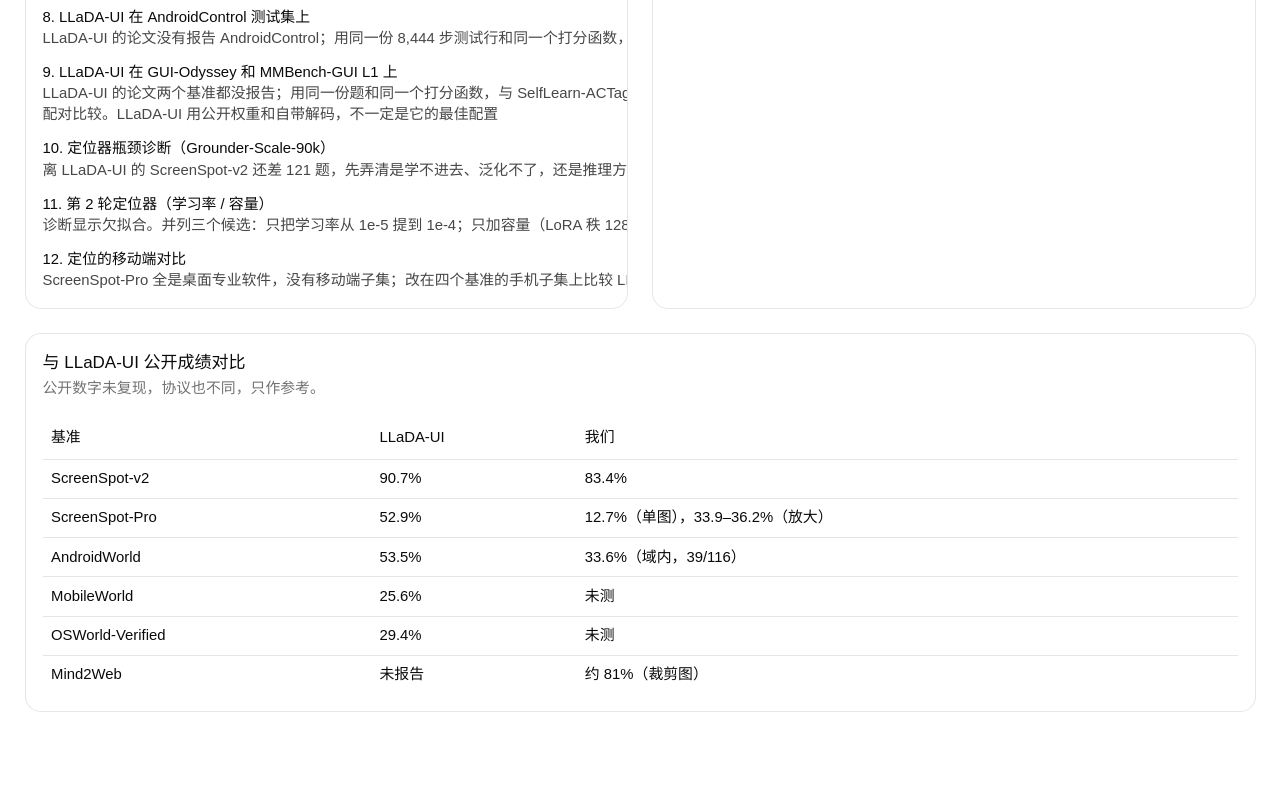
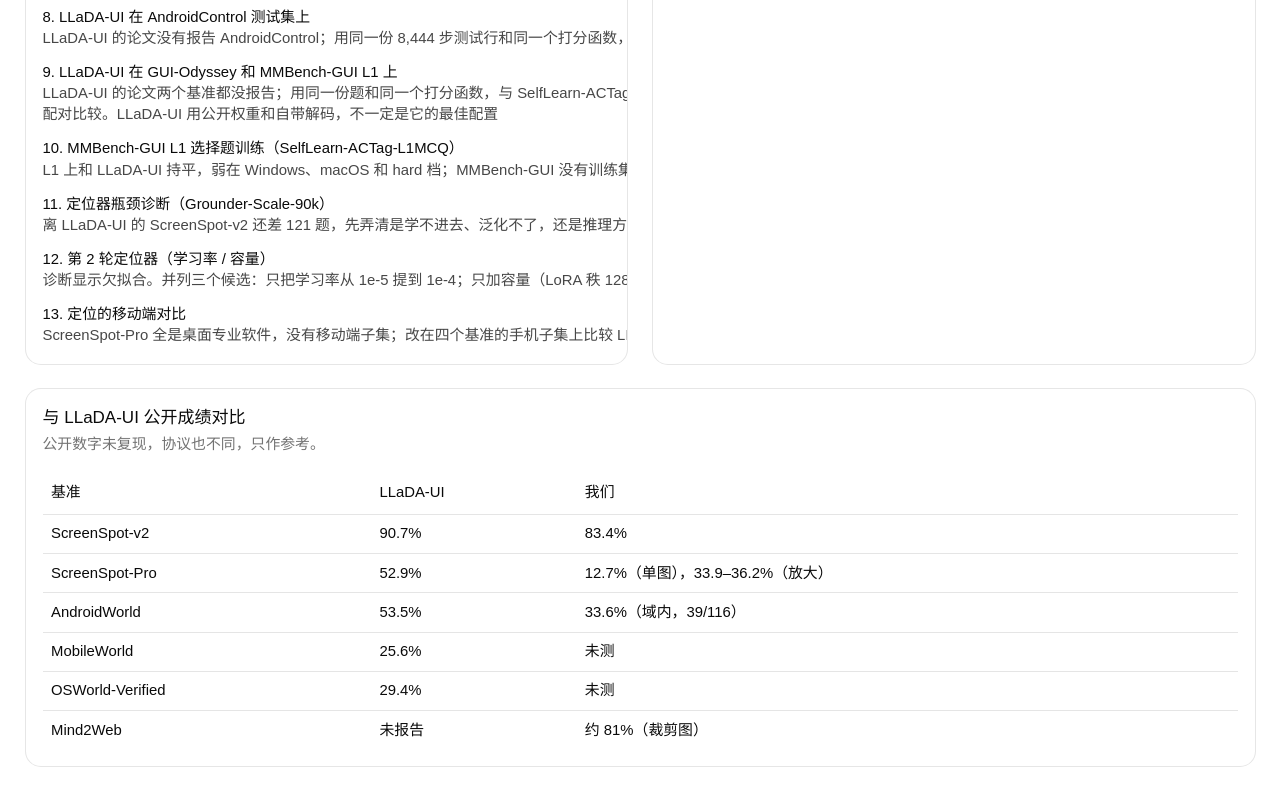
Before and after one commit to moeleak/train-tracer, a React (Vite) app: page / in a window 1280 px wide. Shown: the part 1228-2028 px from the top of the page. Before the commit the page ends 1973 px from the top, so only its background shows below. Built offline with nearby package versions, Linux system fonts and the light colour scheme.

Commit message:
data: add SelfLearn-ACTag-L1MCQ MMBench-GUI L1 result

```diff
--- a/src/data/experiments.ts
+++ b/src/data/experiments.ts
@@ -44,6 +44,7 @@ export const planners: Planner[] = [
   { name: "SelfLearn-ACTag-RL", code: "grpo-pilot", baseline: "SelfLearn-ACTag", variable: "在线强化学习（GRPO）：模型自己采样做题，按官方检查器的成败调整", addedRows: null, totalRows: null, seed: 42, steps: 100, hardware: "8×A100", aw116: 39, dev209: 81, status: "done", note: "11-18 到 11-19 的试点，6 轮：每轮在 48 个训练题上各采样 8 次（采样温度 1.3，只用于生成训练数据），同一题 8 次的成败互相比较，做对的那几次加强、做错的减弱，并用 KL 约束不离 SelfLearn-ACTag 太远；评测仍是 T=0。验证集 25 → 26 → 29 → 28（第 0、2、4、6 轮后），按规则选第 4 轮（累计 100 个优化步）。开发集 81/209 对 SelfLearn-ACTag 76/209：只有它做对 11 题、只有 ACTag 做对 6 题，p = 0.33，不显著。步数耗尽 59 → 48，重复上一动作 28% → 21%，但宣布完成却做错 64 → 70。6 轮一共只走了 144 个优化步，离参考模型的 KL 只有 0.07。AndroidWorld 正式题 39/116 对 33/116：ACTag 做对的 33 题全部保住、另多做对 6 题，p = 0.031，显著（事先登记的主比较，只报告不选模型）；步数耗尽 42 → 33。OpenMobile 还没测" },
   { name: "SelfLearn-ACTag-RL2", code: "grpo-phase2", baseline: "SelfLearn-ACTag-RL", variable: "第二期：从试点第 4 轮接着训，学习率 ×3，每轮 1 遍", addedRows: null, totalRows: null, seed: 42, steps: 110, hardware: "8×A100", aw116: null, dev209: null, status: "stopped", note: "11-19 启动，计划 16 轮。每轮的更新比试点大得多（偏离采样策略 0.03–0.10，试点约 0.01–0.02），离参考模型的 KL 4 轮就到 0.14–0.17（试点 6 轮 0.07）。第 4 轮后验证集 24/64，比起点 29 少 5 题，按事先定好的规则自动停止：丢掉 5 题、没有新做对的题（p = 0.06）；步数耗尽 16 → 19，平均步数 15.2 → 16.8。没有产生新模型，最好的仍是试点第 4 轮" },
   { name: "SelfLearn-ACTag-RL3", code: "grpo-phase3", baseline: "SelfLearn-ACTag-RL", variable: "第三期：从试点第 4 轮接着训，学习率回到 1e-6、批次 128、每轮 96 题，每条 episode 权重相等，KL 设上限", addedRows: null, totalRows: null, seed: 42, steps: 92, hardware: "8×A100", aw116: null, dev209: 79, status: "stopped", note: "11-19 晚启动，计划 8 轮。验证集（128 题）起点 54，第 2 轮后 56（新做对 7、丢掉 5，不显著）。第 3 轮离参考模型的 KL 一轮涨了 0.054，超过事先定的 0.05，按规则提前结束、第 3 轮不参与选择，选第 2 轮。开发集 79/209：对试点第 4 轮 81（7 / 9，p = 0.80），对 SelfLearn-ACTag 76（9 / 6，p = 0.61），都不显著；没到 81，不跑正式题。和第二期一样，步数耗尽和重复动作变少，但宣布完成但失败变多。没有产生新模型，最好的仍是试点第 4 轮" },
+  { name: "SelfLearn-ACTag-L1MCQ", code: "l1mcq-sft", baseline: "SelfLearn-ACTag", variable: "加 MMBench-GUI L1 格式的选择题：教师在我们自己的截图上出题，与规划器原数据 1:2 混合，从 SelfLearn-ACTag 接着训 1 个 epoch", addedRows: 9849, totalRows: 29547, seed: 42, steps: 231, hardware: "8×A100", aw116: null, dev209: null, status: "done", note: "11-20 训完。MMBench-GUI 没有训练集：教师在 3,618 张非评测截图（已对 12 个评测集去重，偏重 Windows/macOS）上按 L1 官方出题 prompt 出了 10,371 道选择题，抽查 10 题全对。训练目标与评测时的输出格式一致（空思考块加一个字母），学习率减半，批次 128。L1 全部 3,561 题三档平均 78.28，比 SelfLearn-ACTag 75.03 高 3.25（149 / 33，p = 8e-19），比 LLaDA-UI 74.75 高 3.53（538 / 413，p = 6e-5），都显著；约 1.4 分来自不再写不完思考文字（解析失败 116 → 0），约 1.9 分来自内容。Windows 仍低于 LLaDA-UI（72.6 对 76.5）。开发集 209 还没跑：需要 Lab 模拟器加一台能连上的 GPU 机器" },
 ]
 
 export const grounders = [
@@ -122,6 +123,7 @@ export const nextSteps = [
   { title: "评测 AndroidControl 测试集", why: "SelfLearn、SelfLearn-AC14k、SelfLearn-ACFull 三个规划器配对比较", state: "完成（11-12）：步准确率 33.73% / 51.29% / 56.83%；全集比 14k 抽样 +5.5 点 [4.8, 6.3]，比不加 +23.1 点，均显著。只说明 AndroidControl 域内有提升，AndroidWorld 待评" },
   { title: "LLaDA-UI 在 AndroidControl 测试集上", why: "LLaDA-UI 的论文没有报告 AndroidControl；用同一份 8,444 步测试行和同一个打分函数，与我们三个规划器逐步配对", state: "完成。步准确率：LLaDA-UI 45.9%，SelfLearn 33.7%，SelfLearn-AC14k 51.3%，SelfLearn-ACFull 56.8%，三组配对都显著。LLaDA-UI 高于没用过 AndroidControl 数据的 SelfLearn，低于两个在 AndroidControl 上微调过的模型（域内）。LLaDA-UI 点击更准（52.8% 对 50.3%），输在滚动、打开 app、返回。它有 11% 的输出被公开的 HF 解码提前截断，按协议记错；只看未截断的步是 51.5%（有选择偏差）" },
   { title: "LLaDA-UI 在 GUI-Odyssey 和 MMBench-GUI L1 上", why: "LLaDA-UI 的论文两个基准都没报告；用同一份题和同一个打分函数，与 SelfLearn-ACTag、SelfLearn-ACTag-RL 第 4 轮配对比较。LLaDA-UI 用公开权重和自带解码，不一定是它的最佳配置", state: "完成（11-19）。GUI-Odyssey（随机抽 400 条 episode、6,152 步，官方判据，T=0）AMS：LLaDA-UI 35.98，SelfLearn-ACTag + 定位器 35.71（p = 0.41，持平），RL 第 4 轮 + 定位器 33.40（低 3.0，p = 5e-5）；整条任务全对率三者都是 0。LLaDA-UI 点击更准、更会用 Home 切 app，我们更会判断何时结束。MMBench-GUI L1（全部 3,561 题，官方提示和解析）三档平均：LLaDA-UI 74.75，RL 第 4 轮 74.94，ACTag 75.03，都不显著" },
+  { title: "MMBench-GUI L1 选择题训练（SelfLearn-ACTag-L1MCQ）", why: "L1 上和 LLaDA-UI 持平，弱在 Windows、macOS 和 hard 档；MMBench-GUI 没有训练集，用户选了让教师在我们自己的截图上按 L1 格式出题，并同意采完直接训练", state: "L1 完成（11-20）：三档平均 78.28（easy 76.97 / medium 76.84 / hard 81.02），对 SelfLearn-ACTag +3.25、对 LLaDA-UI +3.53，事先登记的两个主比较都显著（α = 0.025）。分平台只有 Windows 仍低于 LLaDA-UI。教师出的 522 道留出题：86.2% 对 82.6%。开发集 209 的不退步检查还没跑，需要用户决定用哪台 GPU 机器" },
   { title: "定位器瓶颈诊断（Grounder-Scale-90k）", why: "离 LLaDA-UI 的 ScreenSpot-v2 还差 121 题，先弄清是学不进去、泛化不了，还是推理方式的问题，再决定第 2 轮怎么训", state: "完成（11-15）。它在自己训练过的 OS-Atlas 行上也只答对 68.5%，和没见过的验证行（67%）差不多，属于欠拟合；ScreenSpot-v2 的差距 121 题里 92 题是图标；独错题里六成是点错元素（多是相邻的同类图标），三成是按字面找文字，差一点的只有 2/40；网格 98 和两次放大都不能挽回（1,028、1,042 对 1,046）" },
   { title: "第 2 轮定位器（学习率 / 容量）", why: "诊断显示欠拟合。并列三个候选：只把学习率从 1e-5 提到 1e-4；只加容量（LoRA 秩 128 并覆盖 MLP）；两者都改。先各跑 1,500 步的短程筛选，按事先定好的规则看训练行拟合和验证集，再选一个跑满", state: "完成（11-17）。筛选后选了只改学习率，并让打包器不再丢行，8 卡跑满。ScreenSpot-v2 1,061 题（83.4%），比 Grounder-Scale-90k 多 15 题（p = 0.18，不显著），离 LLaDA-UI 的 1,167 还差 106 题，其中 74 题是图标。三个 epoch 分别是 1,061、1,057、1,058，多训没有用；OS-Atlas 训练行仍只答对 69.5%，欠拟合基本没缓解" },
   { title: "定位的移动端对比", why: "ScreenSpot-Pro 全是桌面专业软件，没有移动端子集；改在四个基准的手机子集上比较 LLaDA-UI（16.7B）和我们的 grounder（8.46B）", state: "完成。LLaDA-UI 对 Grounder-Desktop（全图 980）：ScreenSpot-V2 mobile 91.8 对 86.0，MMBench-GUI L2 手机 87.2 对 66.6，UI-I2E-Bench mobile 81.3 对 67.4，VenusBench-GD mobile 77.1 对 46.4，四项都显著。LLaDA-UI 在 ScreenSpot-V2 全集本地复现 91.75（论文 90.7）。ScreenSpot-Pro 按相同题集更正：全集 1,581 题上 Grounder-Base 5.44%，Grounder-Desktop 7.59%" },
```
